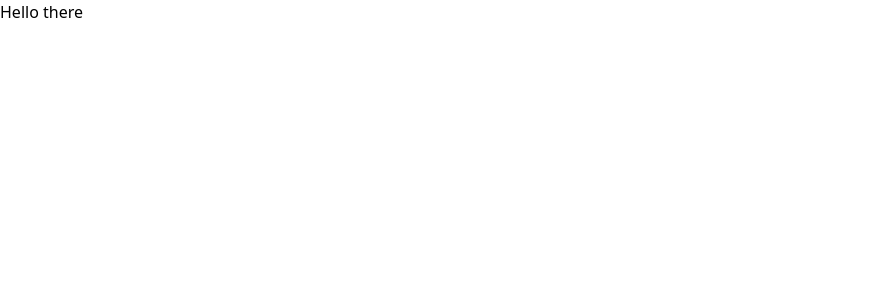
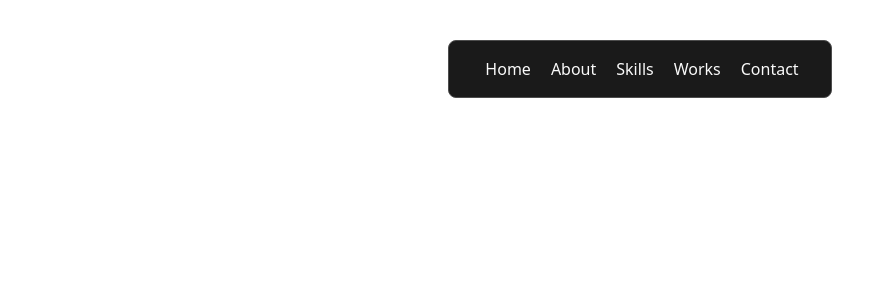
Before and after one commit to m0nztrum/portfolio, a React (Vite) app: page / in a window 1280 px wide. Shown: the top 300 px of the page, without its empty margins (0-894 px from the left). Built offline with nearby package versions, Linux system fonts and the light colour scheme.

Commit message:
navbar component

```diff
--- a/src/App.tsx
+++ b/src/App.tsx
@@ -1,7 +1,11 @@
+import { Navbar } from './components/Navbar';
+
 function App() {
     return (
-        <main>
-            <div>Hello there</div>
+        <main className="relative flex flex-col bg-dark-100 px-5 text-stone-200 sm:px-10">
+            <div className="mx-auto w-full max-w-7xl">
+                <Navbar />
+            </div>
         </main>
     );
 }
--- /dev/null
+++ b/src/components/Navbar.tsx
@@ -0,0 +1,18 @@
+import { navItems } from '../data';
+import { navItem } from '../types';
+export const Navbar = () => {
+    return (
+        <div className="fixed inset-x-0 top-10 z-[5000] mx-auto flex max-w-fit items-center justify-center space-x-4 rounded-lg border border-dark-500 bg-dark-200 px-8 py-4">
+            {navItems.map((navItem: navItem, index: number) => (
+                <nav key={index} className="relative flex items-center space-x-1 text-neutral-50 hover:text-neutral-300">
+                    {/* for mobile screen sizes */}
+                    <a className="block sm:hidden">{navItem.icon}</a>
+                    {/* for larger screen sizes */}
+                    <a href={navItem.link} className="hidden font-medium sm:block">
+                        {navItem.name}
+                    </a>
+                </nav>
+            ))}
+        </div>
+    );
+};
--- /dev/null
+++ b/src/data/index.tsx
@@ -0,0 +1,12 @@
+import { House, Contact as ContactIcon, Briefcase, User } from 'lucide-react';
+import { navItem } from '../types';
+
+const navItems: navItem[] = [
+    { name: 'Home', link: '#home', icon: <House /> },
+    { name: 'About', link: '#about', icon: <User /> },
+    { name: 'Skills', link: '#skills' },
+    { name: 'Works', link: '#works', icon: <Briefcase /> },
+    { name: 'Contact', link: '#contact', icon: <ContactIcon /> },
+];
+
+export { navItems };
--- /dev/null
+++ b/src/types.ts
@@ -0,0 +1,5 @@
+export type navItem = {
+    name: string;
+    link: string;
+    icon?: JSX.Element;
+};
--- a/tailwind.config.js
+++ b/tailwind.config.js
@@ -1,8 +1,18 @@
 /** @type {import('tailwindcss').Config} */
 export default {
-  content: [],
-  theme: {
-    extend: {},
-  },
-  plugins: [],
-}
+    content: ['./index.html', './src/**/*.{js,ts,jsx,tsx}'],
+    theme: {
+        extend: {
+            colors: {
+                dark: {
+                    100: '#0a0a0a',
+                    200: '#1a1a1a',
+                    300: '#262626',
+                    400: '#404040',
+                    500: '#4D4D4D',
+                },
+            },
+        },
+    },
+    plugins: [],
+};
```
